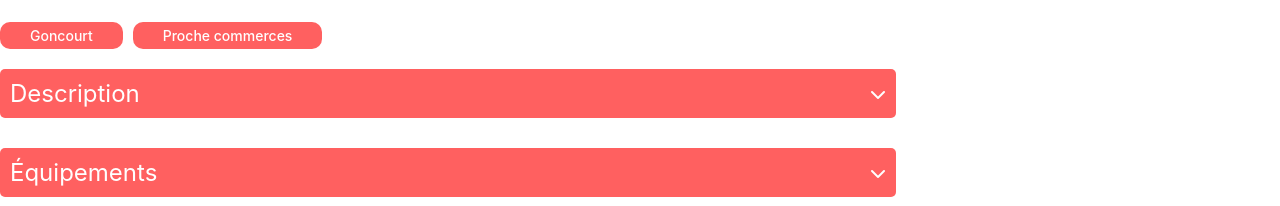
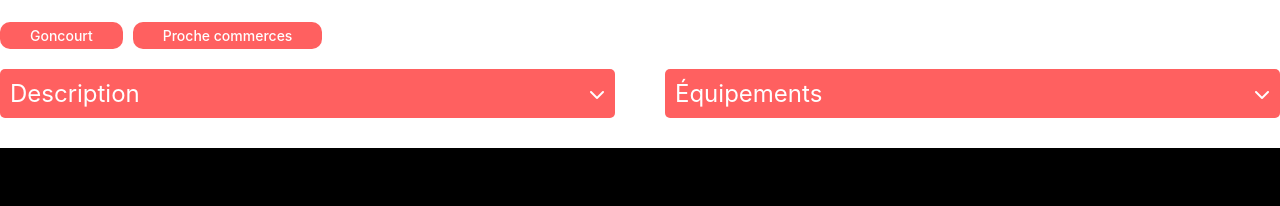
Before and after one commit to multumInParvo/OCP8_kasa_react, a React (Create React App) app: page /housing/0979876d in a window 1280 px wide. Shown: the part 726-932 px from the top of the page. Built offline with nearby package versions, Linux system fonts and the light colour scheme.

Commit message:
added div and class

```diff
--- a/src/styles/Housing.css
+++ b/src/styles/Housing.css
@@ -27,3 +27,12 @@
     font-weight: 500;
     color: #FFFFFF;
 }
+
+.housing-collapse-component-structure {
+    display: flex;
+    gap: 50px;
+}
+
+.equipment {
+    margin: 0;
+}
```
